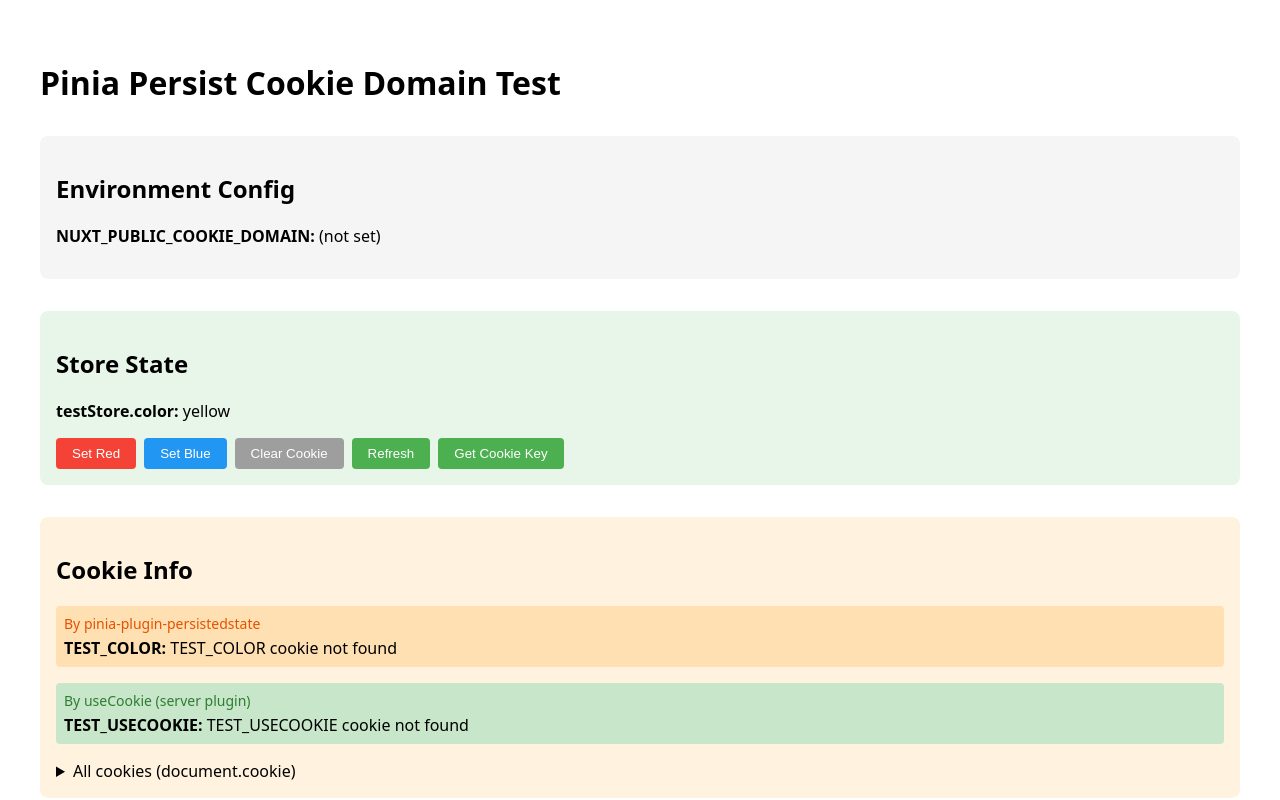
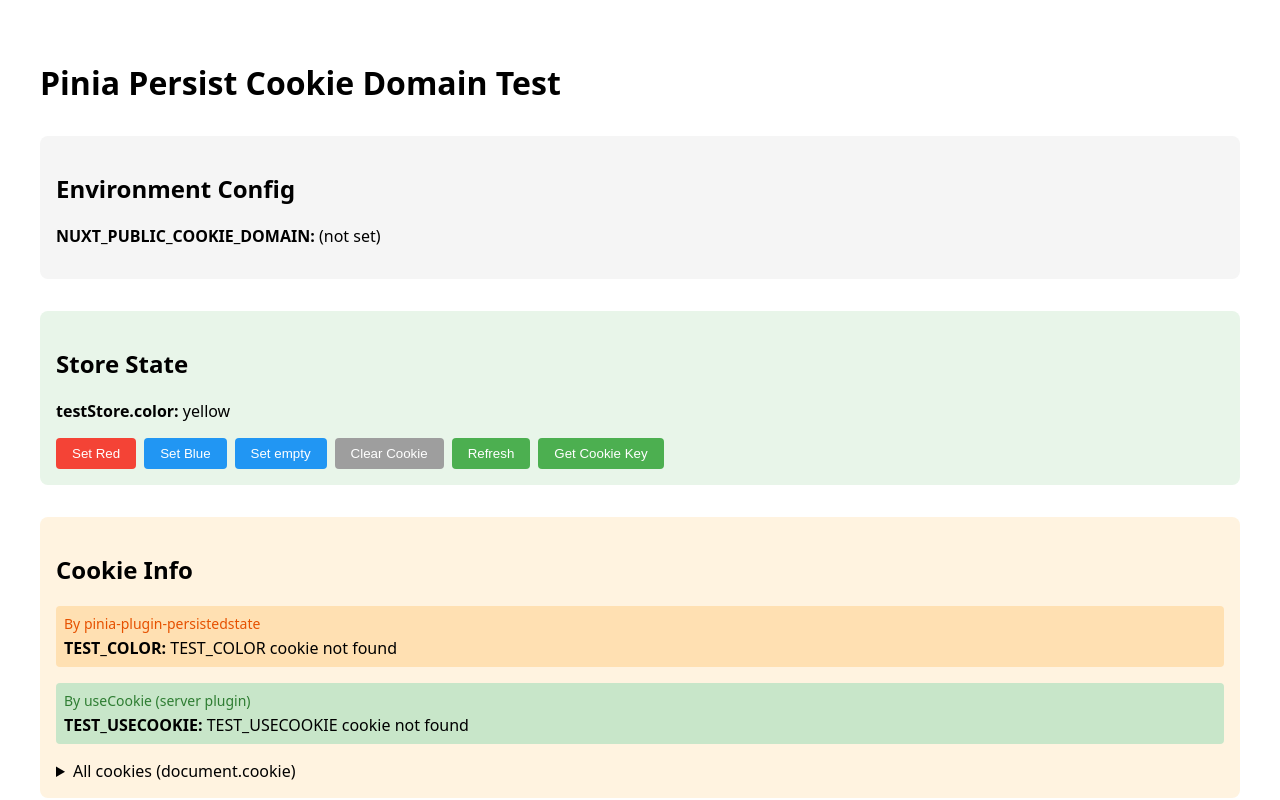
Before and after one commit to judy00/pinia-persist-demo, a Nuxt app: page / in a window 1280 px wide. Shown: the top 800 px of the page. Built offline with nearby package versions, Linux system fonts and the light colour scheme; no server answers.

Commit message:
refactor: modify pinia-plugin-persistedstate version

```diff
--- a/package.json
+++ b/package.json
@@ -13,7 +13,7 @@
     "@pinia/nuxt": "^0.11.3",
     "nuxt": "^4.1.3",
     "pinia": "^3.0.4",
-    "pinia-plugin-persistedstate": "^4.7.1",
+    "pinia-plugin-persistedstate": "4.1.1",
     "vue": "^3.5.0"
   }
 }
--- a/pages/index.vue
+++ b/pages/index.vue
@@ -81,6 +81,12 @@ onMounted(() => {
           Set Blue
         </button>
         <button
+          style="padding: 0.5rem 1rem; background: #2196f3; color: white; border: none; border-radius: 4px; cursor: pointer;"
+          @click="setColor('')"
+        >
+          Set empty
+        </button>
+        <button
           style="padding: 0.5rem 1rem; background: #9e9e9e; color: white; border: none; border-radius: 4px; cursor: pointer;"
           @click="clearCookie"
         >
```
Also changed, not shown: 1 other file (tests, documents, lock files or other folders).
